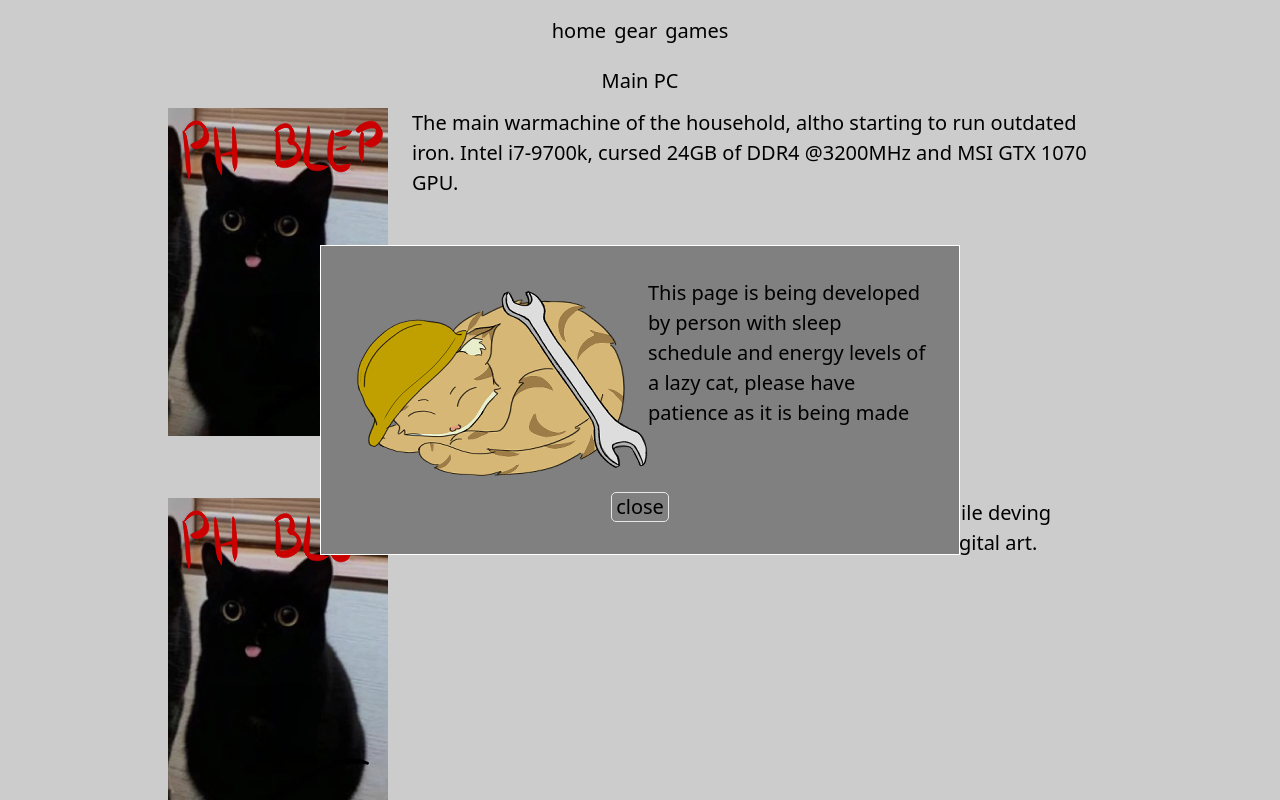
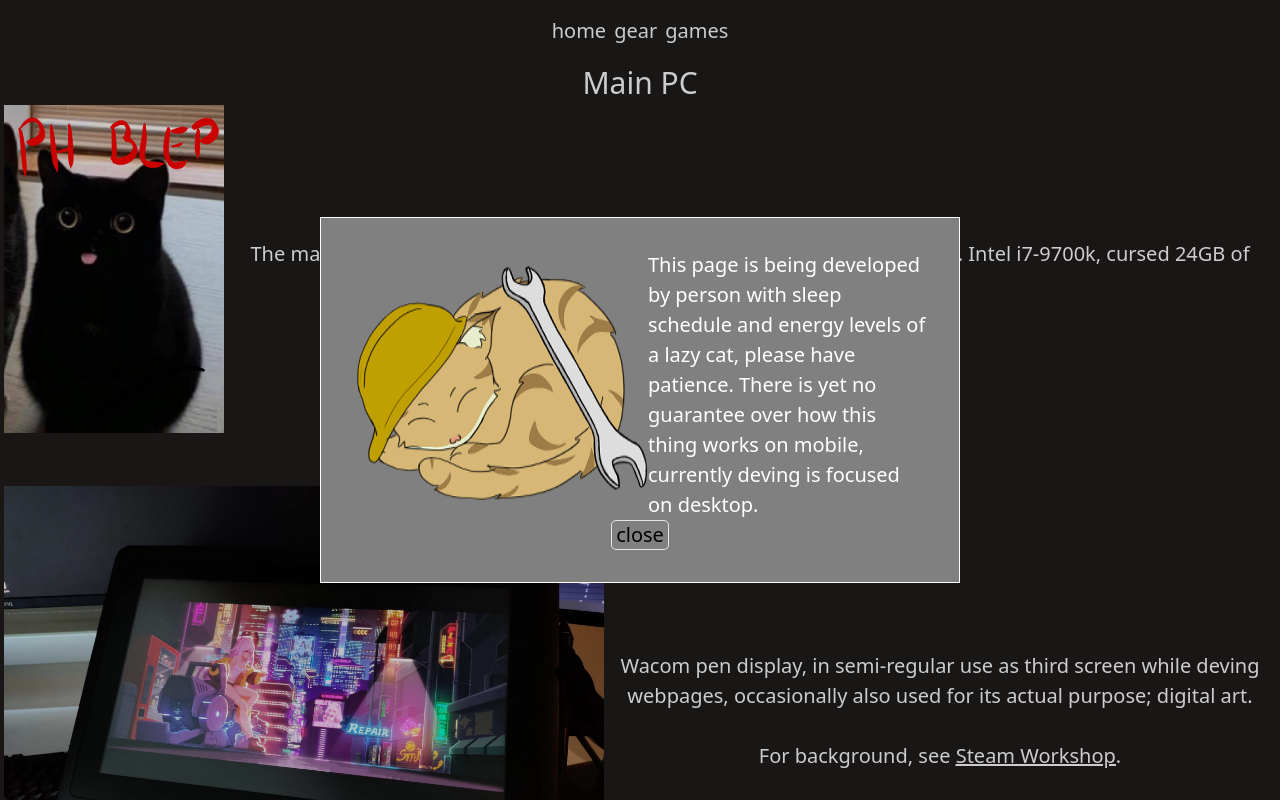
Before and after one commit to HeX-The-Cat/HeX-The-Cat.github.io, a React (Create React App) app: page /Gear in a window 1280 px wide. Shown: the top 800 px of the page. Built offline with nearby package versions, Linux system fonts and the light colour scheme.

Commit message:
update 25.8.-22

```diff
--- a/src/index.css
+++ b/src/index.css
@@ -4,16 +4,60 @@
 
 body {
     font-size: 20px;
+    background-color: #201c1c;
 }
 
-@media (min-width: 1000px){
+h1 {
+    color: white;
+    font-size: 30px;
+}
+
+p {
+    color: white;
+}
+
+li {
+    color: white;
+}
+
+.GearImage{
+    max-height: 600px;
+    max-width: 600px;
+}
+
+.GameImage{
+    min-width: 560px;
+}
+
+@media (min-width: 1400px){
     .pageWidth {
-        width: 1000px
+        width: 1400px
     }
 }
 
-@media (max-width: 999px){
+@media (max-width: 1399px){
     .pageWidth{
         width: 100%
     }
 }
+
+.NavNoScrollBar{
+    height: 7%;
+}
+
+.ContentNoScrollBar {
+    width: 100%;
+    height: 93%;
+    overflow-y: scroll; /* Add the ability to scroll */
+}
+
+/* Hide scrollbar for Chrome, Safari and Opera */
+.ContentNoScrollBar::-webkit-scrollbar {
+    display: none;
+}
+
+  /* Hide scrollbar for IE, Edge and Firefox */
+.ContentNoScrollBar {
+    -ms-overflow-style: none;  /* IE and Edge */
+    scrollbar-width: none;  /* Firefox */
+}
--- a/src/pages/Games.js
+++ b/src/pages/Games.js
@@ -1,3 +1,4 @@
+import { useTransition } from "react";
 import Game from "./components/Game";
 import GamesJson from "./components/Games.json"
 
@@ -11,6 +12,7 @@ const Games = () => {
                         key={item.game + index}
                         game={item.game}
                         video={item.video}
+                        image={item.image}
                         text={item.text}
                         background={item.background}
                     />
--- a/src/pages/Home.js
+++ b/src/pages/Home.js
@@ -2,8 +2,17 @@ const Home = () => {
     return (
         <div className=" h-auto ">
             <h1 className=" flex justify-center">
-                Here I will be talking about myself:
+                This webpage is a minor personal project for.. reasons.
             </h1>
+            <p className=" flex justify-center">
+                <br/>
+                Feel free to browse around, maybe something catches your fancy.<br/>
+                <br/>
+
+            </p>
+            <p className=" flex justify-center">
+                Also worked on and helping to maintain website for&nbsp; <u><a href="https://brokencodegames.github.io/" target="_blank">Broken Code Games</a></u>.
+            </p>
         </div>
     );
 }
--- a/src/pages/Layout.js
+++ b/src/pages/Layout.js
@@ -6,11 +6,11 @@ const Layout = () => {
   return (
     <div className=" flex justify-center h-screen">
         <div className=" pageWidth">
-            <div>
+            <div className="NavNoScrollBar">
               <NavBar />
             </div>
 
-            <div>
+            <div className="ContentNoScrollBar">
               <Outlet />
             </div>
         </div>
--- a/src/pages/components/Equipment.js
+++ b/src/pages/components/Equipment.js
@@ -1,12 +1,14 @@
+import dangerouslySetInnerHTML from "react";
+
 const Equipment = ({gear, picture, text, index}) => {
     return (
         <div className="flex justify-center p-1">
             <div className="">
                 <h1 className="flex justify-center">{gear}</h1>
-                <div className="flex p-3">
-                    <img className="px-3" src={require('../img/' + picture)}/>
+                <div className="flex justify-center items-center">
+                    <img className=" GearImage" src={require('../img/' + picture)}/>
 
-                    <p className="px-3">{text}</p>
+                    <div dangerouslySetInnerHTML={{__html: text}} className="text-white text-center" />
                 </div>
             </div>
         </div>
--- a/src/pages/components/Game.js
+++ b/src/pages/components/Game.js
@@ -1,20 +1,29 @@
 
 
-const Game = ({game, video, text, background, index}) => {
+const Game = ({game, video, text, image, background, index}) => {
     return (
         <div className="flex justify-center py-5">
             <div className=" ">
                 <h1 className="flex justify-center">{game}</h1>
-                <div className="lg:flex justify-center items-center p-3">
+                <div className="flex justify-center items-center p-3">
                     <div className="flex justify-center">
-                        <iframe
-                            width="560"
-                            height="315"
+
+                        {video.length > 0 &&
+                            <iframe
+                            width="854"
+                            height="480"
                             src={video}
-                            title="YouTube video player"/>
+                            title="YouTube video player"
+                            allowfullscreen />
+                        }
+
+                        {image.length > 0 &&
+                            <img className="GameImage" src={require('../img/' + image)}/>
+                        }
+
                     </div>
                     <div className="flex justify-center">
-                        <p className=" text-center px-3">{text}</p>
+                        <p className=" text-center px-3"> &#60;PH&#62; {text}</p>
                     </div>
                 </div>
             </div>
--- a/src/pages/components/Games.json
+++ b/src/pages/components/Games.json
@@ -1,31 +1,43 @@
 [
     {
         "game": "Azur Lane",
-        "video": "https://www.youtube.com/embed/gy1B3agGNxw",
+        "image": "azurlane.gif",
+        "video": "",
         "text": "Azur Lane is a side-scrolling shoot 'em up video game created by Chinese developers Shanghai Manjuu and Xiamen Yongshi, released in 2017 for the iOS and Android operating systems.",
         "background": ""
     },
     {
         "game": "Apex Legends",
-        "video": "https://www.youtube.com/embed/gy1B3agGNxw",
+        "image": "",
+        "video": "https://www.youtube.com/embed/SE7PkB6Gtb8",
         "text": "Apex Legends is a free-to-play battle royale-hero shooter game developed by Respawn Entertainment and published by Electronic Arts.",
         "background": ""
     },
     {
+        "game": "Guilty Gear -Strive-",
+        "image": "",
+        "video": "https://www.youtube.com/embed/HrGAQ8jx6kk",
+        "text": "Guilty Gear Strive is a fighting video game developed and published by Arc System Works. It is the seventh mainline installment of the Guilty Gear series, and the 25th overall.",
+        "background": ""
+    },
+    {
         "game": "World of Warships",
-        "video": "https://www.youtube.com/embed/gy1B3agGNxw",
+        "image": "",
+        "video": "https://www.youtube.com/embed/aqLGEFjp9RQ",
         "text": "World of Warships is a free-to-play naval warfare-themed multiplayer online game produced and published by Wargaming and developed by its subsidiary Lesta Studio, following the earlier games World of Tanks and World of Warplanes",
         "background": ""
     },
     {
         "game": "Escape from Tarkov",
-        "video": "https://www.youtube.com/embed/gy1B3agGNxw",
+        "image": "",
+        "video": "https://www.youtube.com/embed/QpBHiy77PPM",
         "text": "Escape from Tarkov is a multiplayer first-person shooter video game in development by Battlestate Games for Windows. The game is set in the fictional Norvinsk region, where a war is taking place between two private military companies.",
         "background": ""
     },
     {
         "game": "Beat Saber",
-        "video": "https://www.youtube.com/embed/gy1B3agGNxw",
+        "image": "",
+        "video": "https://www.youtube.com/embed/LPb7moxwSSA",
         "text": "Beat Saber is a virtual reality rhythm game developed and published by Czech game developer Beat Games. It takes place in a surrealistic neon environment and features the player slicing blocks representing musical beats with a pair of contrasting-colored sabers.",
         "background": ""
     }
--- a/src/pages/components/Gear.json
+++ b/src/pages/components/Gear.json
@@ -6,17 +6,17 @@
     },
     {
         "gear": "Cintiq 16\"",
-        "picture": "blep.png",
-        "text": "Wacom pen display, in semi-regular use as third screen while deving webpages, occasionally also used for its actual purpose; digital art."
+        "picture": "cintiq.jpg",
+        "text": "Wacom pen display, in semi-regular use as third screen while deving webpages, occasionally also used for its actual purpose; digital art.<br/><br/>For background, see <u><a href=\"https://steamcommunity.com/sharedfiles/filedetails/?id=2473589076\" target=\"_blank\">Steam Workshop</a></u>."
     },
     {
         "gear": "Ye olde \"server\" PC",
         "picture": "blep.png",
-        "text": "Trusty rustbucket from 2012s. Sports Intel i7-3770k, 16GB of DDR3 @1600Hz and 500GB 2,5\" SSD. Mainly seen use as server machine, example, for modded Minecraft. Possibly looking into setting up some kind of external storage in future, if the iron holds."
+        "text": "Trusty rustbucket from 2012s. Sports Intel i7-3770k, 16GB of DDR3 @1600Hz and 500GB 2,5\" SSD. Mainly seen use as server machine, example, for modded Minecraft. Possibly looking into setting up as some kind of external storage in future, presuming the iron holds."
     },
     {
         "gear": "Oculus Rift",
         "picture": "blep.png",
-        "text": "Original release edition, seen lots of use on games of VRChat and Beat Saber. Now in retirement, not for technical faults, but due to Facebook's/Meta's aquisition of Oculus and forceful pushing of social media to be linked with the machine."
+        "text": "Original release edition, seen lots of use on games like VRChat and Beat Saber. Now in retirement, not for technical faults, but due to Facebook's/Meta's aquisition of Oculus and forceful pushing of social media to be linked with the machine and marketing info extraction."
     }
 ]
--- a/src/popup_components/PopUp.js
+++ b/src/popup_components/PopUp.js
@@ -8,7 +8,7 @@ const PopUp = (props) => {
             <div className="popup-inner border border-white">
                 <div className=" md:flex justify-center">
                     <img className="md:shrink-0" src={ket} />
-                    <p>This page is being developed by person with sleep schedule and energy levels of a lazy cat, please have patience as it is being made</p>
+                    <p>This page is being developed by person with sleep schedule and energy levels of a lazy cat, please have patience. There is yet no guarantee over how this thing works on mobile, currently deving is focused on desktop.</p>
                 </div>
                 <div className="flex justify-center">
                     <button className="close-btn px-1 text-xl" onClick={() => props.setTrigger(false)}> close </button>
```
Also changed, not shown: src/pages/Layout.css (deleted), src/pages/img/cintiq.jpg (added), 1 other file (tests, documents, lock files or other folders).
